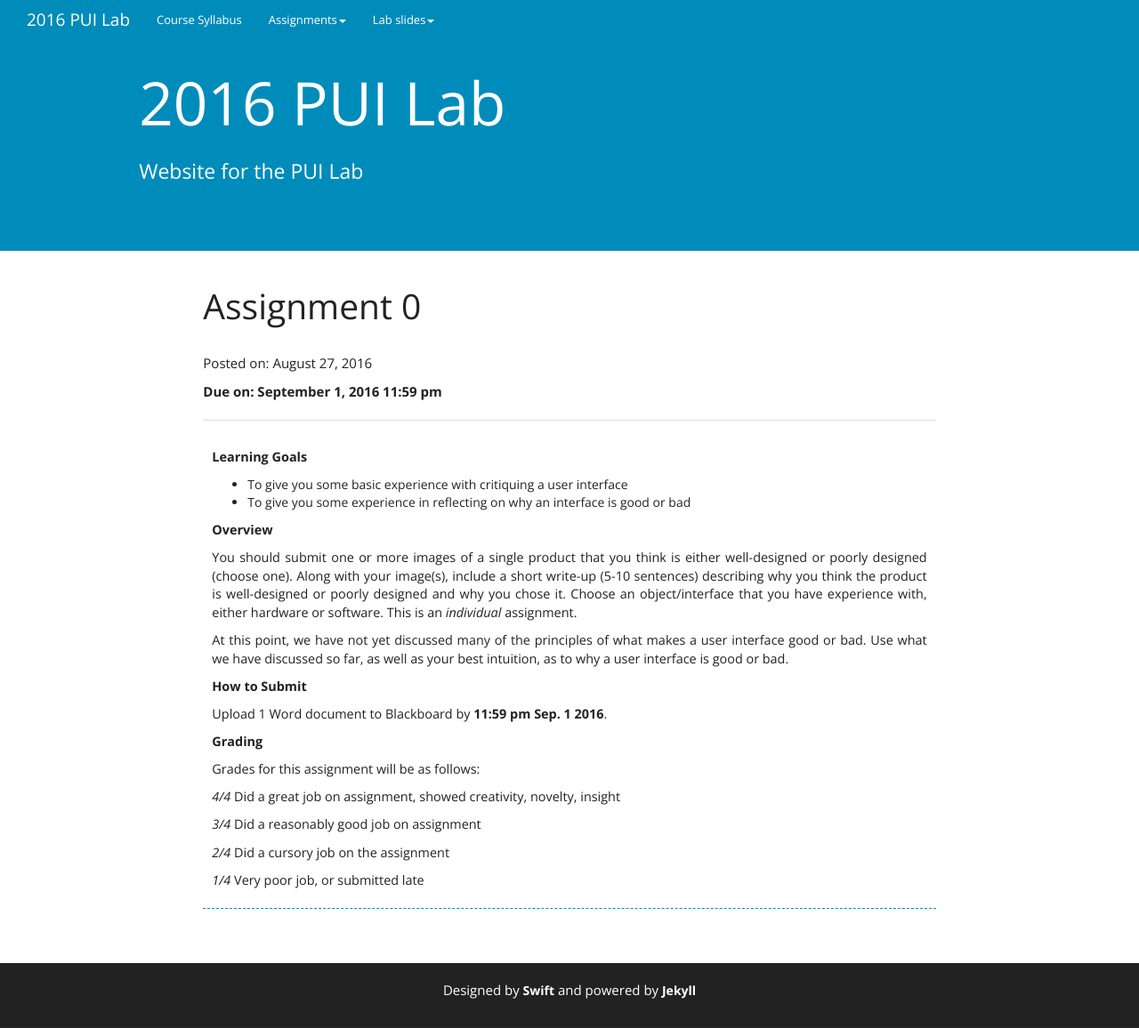
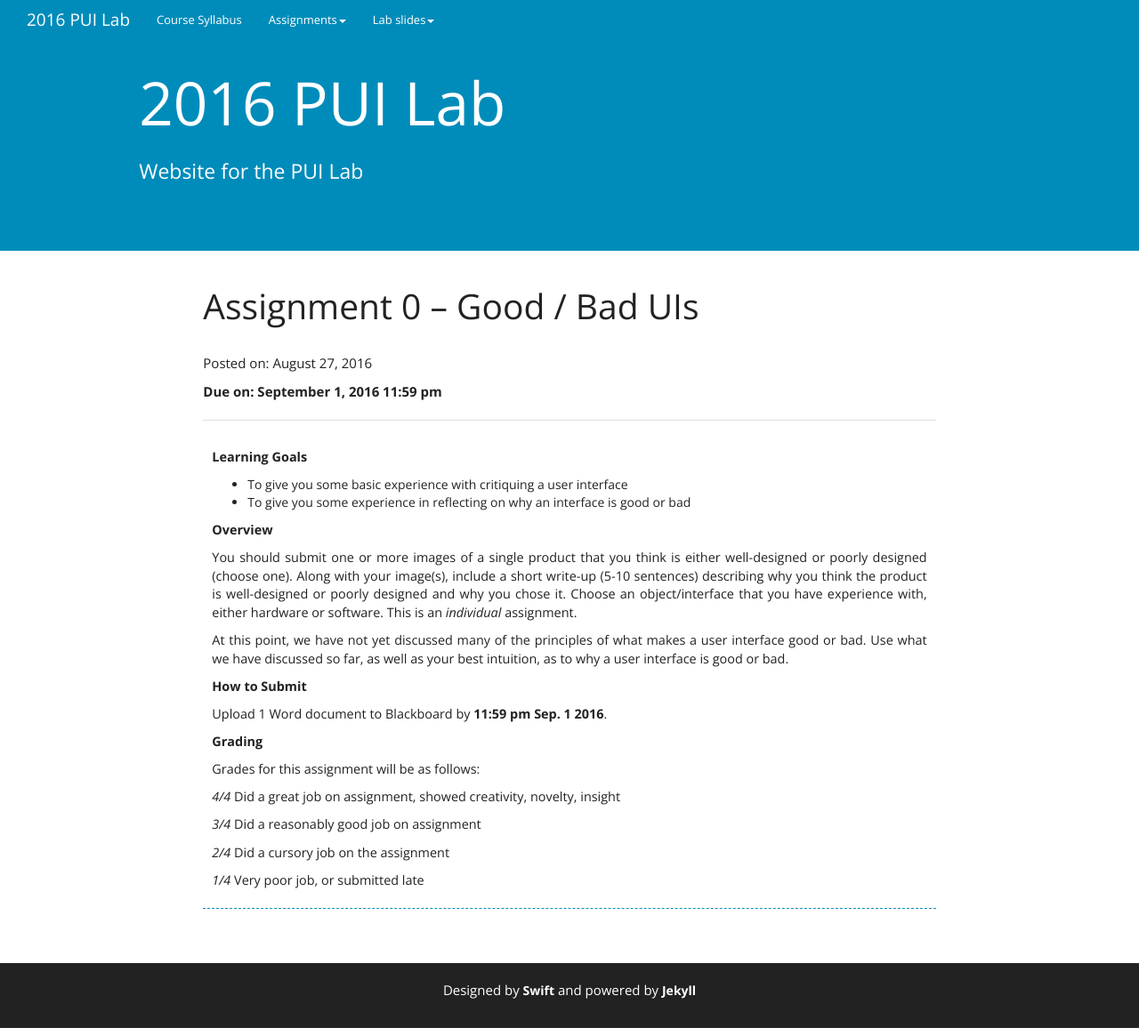
Before and after one commit to siyanz/2016PUI, a Jekyll site: the page built from _posts/assignment/2016-08-07-assignment0.markdown, in a window 1280 px wide and 1156 px high. Shown: the whole window at 89% size. Built offline with Jekyll 4.4.1, drawn with Linux system fonts in a browser that asks for light colours; nearby versions of some CDN libraries.

Commit message:
full title for post
Full title displays the complete title on the post pages

```diff
--- a/_layouts/post.html
+++ b/_layouts/post.html
@@ -6,7 +6,7 @@ layout: default
 	<div class="col-md-8">
 
 
-	    <h1>{{ page.title }}</h1>
+	    <h1>{% if page.fulltitle %} {{ page.fulltitle }} {% else %} {{ page.title }} {% endif %}</h1>
 	    <br>
 	    <p class="post-meta">Posted on: {{ page.date | date: "%B %-d, %Y" }}</p>
 	    <p class="post-meta"><b>Due on: {{ page.dueDate | date: "%B %-d, %Y %I:%M %P" }}</b>
--- a/_posts/assignment/2016-08-07-assignment0.markdown
+++ b/_posts/assignment/2016-08-07-assignment0.markdown
@@ -1,6 +1,7 @@
 ---
 layout: post
 title:  "Assignment 0"
+fulltitle: "Assignment 0 – Good / Bad UIs"
 date:   2016-08-27
 dueDate: 2016-09-01 23:59:00
 categories: assignment
```
Also changed, not shown: 3 other files.
